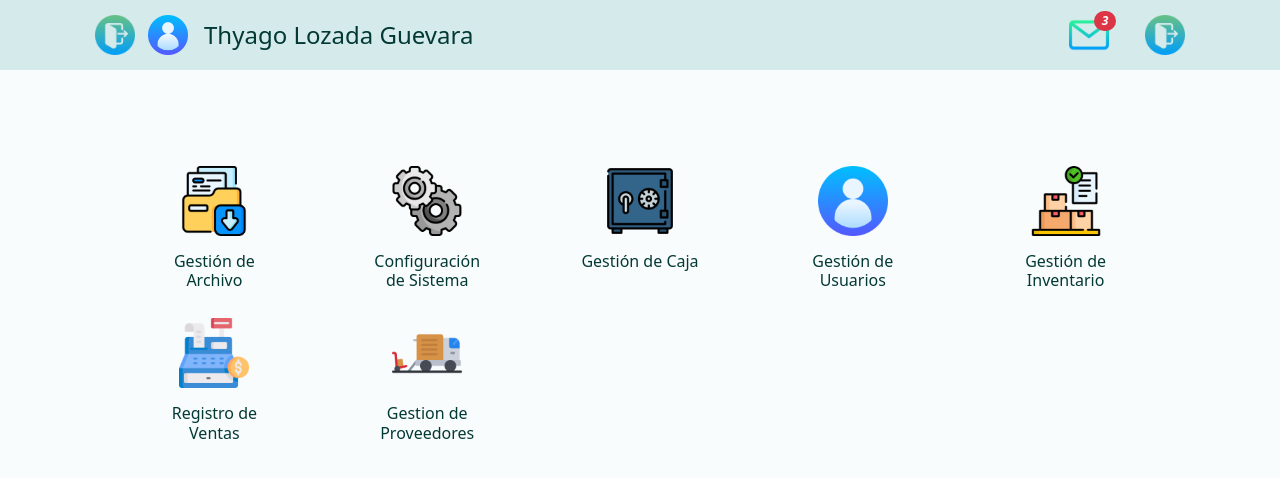
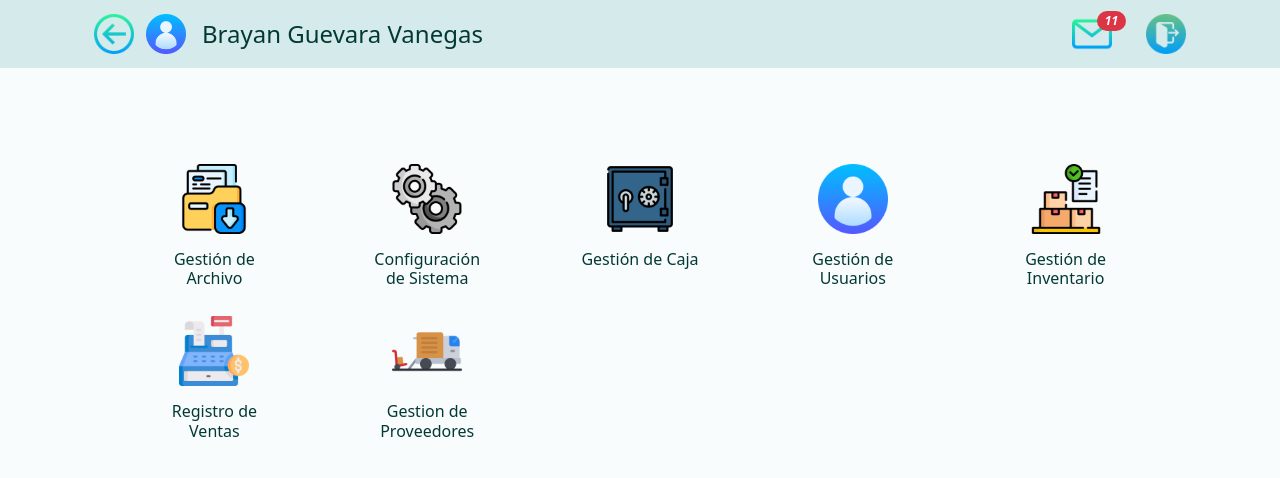
Before and after one commit to Logiventas/LogiVenta-v1.0.0, a React (Vite) app in the folder src/renderer/: page /home in a window 1280 px wide. Shown: the top 478 px of the page. Built offline with nearby package versions, Linux system fonts and the light colour scheme.

Commit message:
FronEnd: Correccion en la barra de usuario

```diff
--- a/src/renderer/src/client/components/barraUsuario/barraUsuario_atras.tsx
+++ b/src/renderer/src/client/components/barraUsuario/barraUsuario_atras.tsx
@@ -10,7 +10,7 @@ const atras: React.FC = () => {
   return (
     <>
       <button onClick={handleShowModal} className="btn">
-        <img style={{ width: "40px", height: "40px" }} src="/src/assets/icon/exit.png" alt="Salir" />
+        <img style={{ width: "40px", height: "40px" }} src="/src/assets/icon/atras.png" alt="Salir" />
       </button>
     </>
   );
--- a/src/renderer/src/client/components/barraUsuario/component_barraUsuario.tsx
+++ b/src/renderer/src/client/components/barraUsuario/component_barraUsuario.tsx
@@ -1,20 +1,9 @@
-import React, { useContext, useEffect, useState } from "react";
+
 import Notificaciones from './barraUsuario_notificaciones';
 import Salir from './barraUsuario_salir';
-import DatosUsuario from '../../contexts/contexts';
 import Atras from './barraUsuario_atras'
 
-const BarraUsuario = () => {
-    const { usuario } = useContext(DatosUsuario);
-    const [Notificacion, setNotificacion] = useState(3);
-
-    useEffect(() => {
-        const notificacion = localStorage.getItem('notificacion');
-        if (notificacion) {
-            setNotificacion(parseInt(notificacion));
-        }
-    }, []);
-
+const BarraUsuario = ({nombre,apellidos,notificaciones}) => {
     return (
         <nav
             style={{ backgroundColor: "var(--color-primary-red)" }}
@@ -29,10 +18,10 @@ const BarraUsuario = () => {
                         src="/src/assets/img/usuario.png"
                         alt="Avatar"
                     />
-                    <h4 className="m-0 ms-3">{usuario}</h4>
+                    <h4 className="m-0 ms-3">{nombre+' '+apellidos}</h4>
                 </div>
                 <div className="d-flex align-items-center">
-                    <Notificaciones numero={Notificacion} />
+                    <Notificaciones numero={notificaciones} />
                     <Salir />
                 </div>
             </div>
--- a/src/renderer/src/client/contexts/contexts.tsx
+++ b/src/renderer/src/client/contexts/contexts.tsx
@@ -2,13 +2,17 @@ import { createContext } from 'react'
 
 const SelecteUserContext = createContext({
 
-  usuario: 'Thyago Lozada Guevara',
+  usuario: 'Usuario',
   key: '',
-  nombre: '',
-  apellidos: '',
+  nombre: 'Brayan',
+  apellidos: 'Guevara Vanegas',
   correo: '',
   cargo: '',
-  permisos: {
+  sexo: 'Femenino',
+  notificacion:{
+    novista:11
+  },
+  acceso: {
     gestionArchivo: true,
     gestionSistema: true,
     gestionCaja: true,
--- a/src/renderer/src/client/pages/home/Home.tsx
+++ b/src/renderer/src/client/pages/home/Home.tsx
@@ -1,4 +1,4 @@
-import { useState, useContext } from 'react'
+import React, { useContext, useEffect, useState } from "react";
 import Icono from './components/component_icono'
 import myContexto from '../../contexts/contexts'
 import BarraUsuario from "../../components/barraUsuario/component_barraUsuario";
@@ -6,22 +6,28 @@ import BarraUsuario from "../../components/barraUsuario/component_barraUsuario";
 function Home() {
   const data = useContext(myContexto)
 
-  const [acceso] = useState(data.permisos)
+  const acceso= useState(data.acceso)
+  const [Notificacion, setNotificacion] = useState(data.notificacion.novista);
+
+  useEffect(() => {
+      setNotificacion(data.notificacion.novista)
+  }, []);
+
+
+
 
   return (
     <>
 
-      <BarraUsuario/>
+      <BarraUsuario notificaciones={Notificacion} nombre={data.nombre} apellidos={data.apellidos} />
       <div className="container mt-5 p-5" style={{ display: 'grid', gridTemplateColumns: 'repeat(5, 1fr)', gap: '20px' }}>
-
-        {acceso.gestionArchivo ? <Icono enlace="/" modulo="Gestión de Archivo" urlImg="src/assets/icon/gestionDeArchivo.png" /> : ''}
-        {acceso.gestionSistema ? <Icono enlace="/" modulo="Configuración de Sistema" urlImg="src/assets/icon/configuracionSistema.png" /> : ''}
-        {acceso.gestionCaja ? <Icono enlace="/" modulo="Gestión de Caja" urlImg="src/assets/icon/gestionDeCaja.png" /> : ''}
-        {acceso.gestionUsuairo ? <Icono enlace="/" modulo="Gestión de Usuarios" urlImg="src/assets/icon/gestionDeUsuario.png" /> : ''}
-        {acceso.gestionIventario ? <Icono enlace="/" modulo="Gestión de Inventario" urlImg="src/assets/icon/gestionInventario.png" /> : ''}
-        {acceso.registroVentas ? <Icono enlace="/" modulo="Registro de Ventas" urlImg="src/assets/icon/resgistroDeVentas.png" /> : ''}
-        {acceso.gestionProveedores ? <Icono enlace="/" modulo="Gestion de Proveedores" urlImg="src/assets/icon/gestionDeProveedores.png" /> : ''}
-
+        {acceso[0].gestionArchivo ? <Icono enlace="/" modulo="Gestión de Archivo" urlImg="src/assets/icon/gestionDeArchivo.png" /> : ''}
+        {acceso[0].gestionSistema ? <Icono enlace="/" modulo="Configuración de Sistema" urlImg="src/assets/icon/configuracionSistema.png" /> : ''}
+        {acceso[0].gestionCaja ? <Icono enlace="/" modulo="Gestión de Caja" urlImg="src/assets/icon/gestionDeCaja.png" /> : ''}
+        {acceso[0].gestionUsuairo ? <Icono enlace="/" modulo="Gestión de Usuarios" urlImg="src/assets/icon/gestionDeUsuario.png" /> : ''}
+        {acceso[0].gestionIventario ? <Icono enlace="/" modulo="Gestión de Inventario" urlImg="src/assets/icon/gestionInventario.png" /> : ''}
+        {acceso[0].registroVentas ? <Icono enlace="/" modulo="Registro de Ventas" urlImg="src/assets/icon/resgistroDeVentas.png" /> : ''}
+        {acceso[0].gestionProveedores ? <Icono enlace="/" modulo="Gestion de Proveedores" urlImg="src/assets/icon/gestionDeProveedores.png" /> : ''}
       </div>
 
     </>
--- a/src/renderer/src/sass/vendors/_bootstrap.scss
+++ b/src/renderer/src/sass/vendors/_bootstrap.scss
@@ -46,3 +46,7 @@
   }
 
 }
+
+button{
+  border: none!important;
+}
```
Also changed, not shown: src/renderer/src/assets/main.css, 1 other file (tests, documents, lock files or other folders).
